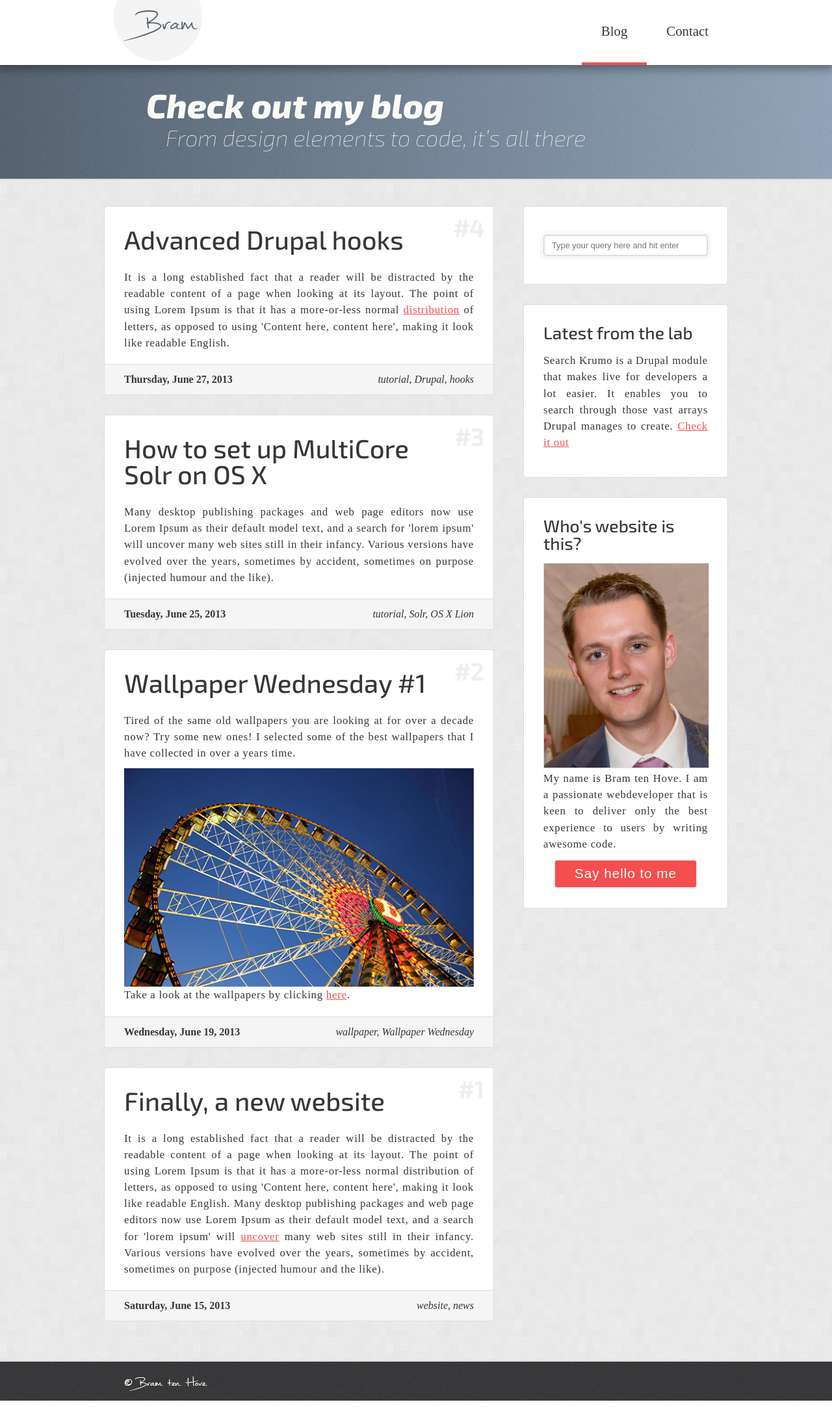
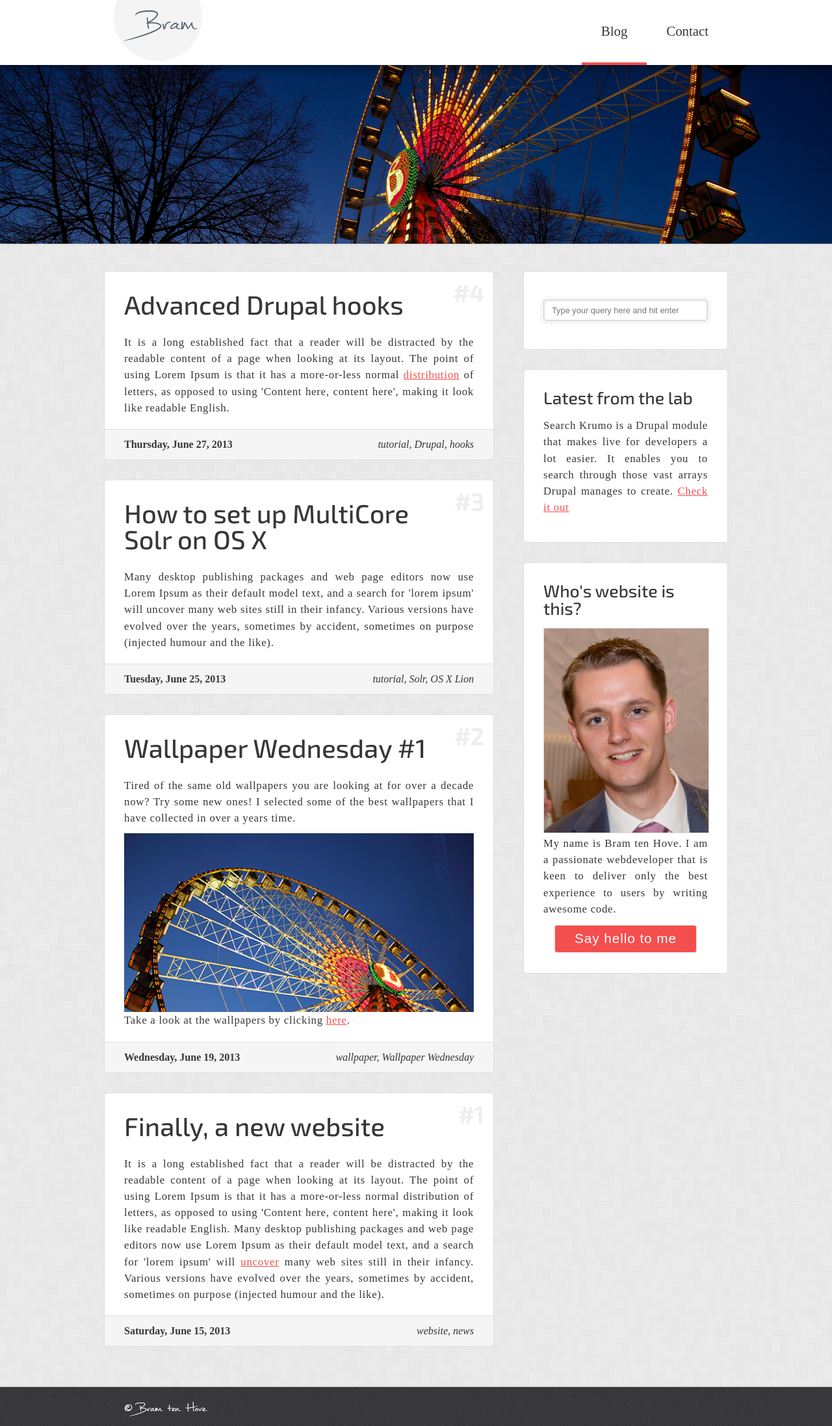
Before and after one commit to bramtenhove/bramtenhove.nl, a PHP site: page / in a window 1280 px wide. Shown: the whole page at 65% size. Before the commit the page ends 2155 px from the top, so only its background shows below. Run offline with PHP 8.4, Linux system fonts and the light colour scheme; some libraries are stand-ins or nearby versions.

Commit message:
Full width slider in the banner region

```diff
--- a/css/screen.css
+++ b/css/screen.css
@@ -688,23 +688,27 @@ button.active, button:active, button:hover, .button.active, .button:active, .but
   }
 }
 
-/* line 63, ../sass/_content.scss */
+/* line 64, ../sass/_content.scss */
+.owl-carousel .item {
+  max-height: 275px;
+}
+/* line 67, ../sass/_content.scss */
 .owl-carousel .item img {
   display: block;
   width: 100%;
   height: auto;
 }
 
-/* line 69, ../sass/_content.scss */
+/* line 74, ../sass/_content.scss */
 img {
   border: 1px solid #dddddd;
 }
-/* line 72, ../sass/_content.scss */
+/* line 77, ../sass/_content.scss */
 img.full-width {
   width: 100%;
 }
 
-/* line 77, ../sass/_content.scss */
+/* line 82, ../sass/_content.scss */
 a img:hover {
   opacity: 0.85;
   -webkit-transition-property: all;
@@ -721,7 +725,7 @@ a img:hover {
   transition-timing-function: ease-in;
 }
 
-/* line 84, ../sass/_content.scss */
+/* line 89, ../sass/_content.scss */
 span.center {
   display: block;
   text-align: center;
@@ -729,12 +733,12 @@ span.center {
   width: 100%;
 }
 
-/* line 91, ../sass/_content.scss */
+/* line 96, ../sass/_content.scss */
 ul {
   margin: 8px 0 8px 25px;
   list-style-type: square;
 }
-/* line 95, ../sass/_content.scss */
+/* line 100, ../sass/_content.scss */
 ul li {
   margin: 8px 0;
 }
--- a/index.html
+++ b/index.html
@@ -42,9 +42,15 @@
       </header>
 
       <div id="expose" role="banner">
-        <div class="wrapper">
+        <!-- <div class="wrapper">
           <h3 class="expose-title">Check out my blog</h3>
           <h3 class="expose-subtitle">From design elements to code, it’s all there</h3>
+        </div> -->
+        <div class="owl-carousel">
+          <div class="item"><a href="singleblog.html"><img class="lazyOwl" data-src="images/wallpapers/full/wallpaper1.jpg" /></a></div>
+          <div class="item"><a href="singleblog.html"><img class="lazyOwl"  data-src="images/wallpapers/full/wallpaper2.jpg" /></a></div>
+          <div class="item"><a href="singleblog.html"><img class="lazyOwl"  data-src="images/wallpapers/full/wallpaper3.jpg" /></a></div>
+          <div class="item"><a href="singleblog.html"><img class="lazyOwl"  data-src="images/wallpapers/full/wallpaper4.jpg" /></a></div>
         </div>
       </div>
 
--- a/sass/_content.scss
+++ b/sass/_content.scss
@@ -60,10 +60,15 @@
   }
 }
 
-.owl-carousel .item img {
-  display: block;
-  width: 100%;
-  height: auto;
+// Owl Slider.
+.owl-carousel .item {
+  max-height: 275px;
+
+  img {
+    display: block;
+    width: 100%;
+    height: auto;
+  }
 }
 
 img {
```
Also changed, not shown: images/wallpapers/full/wallpaper1.jpg (added), 3 other files.
